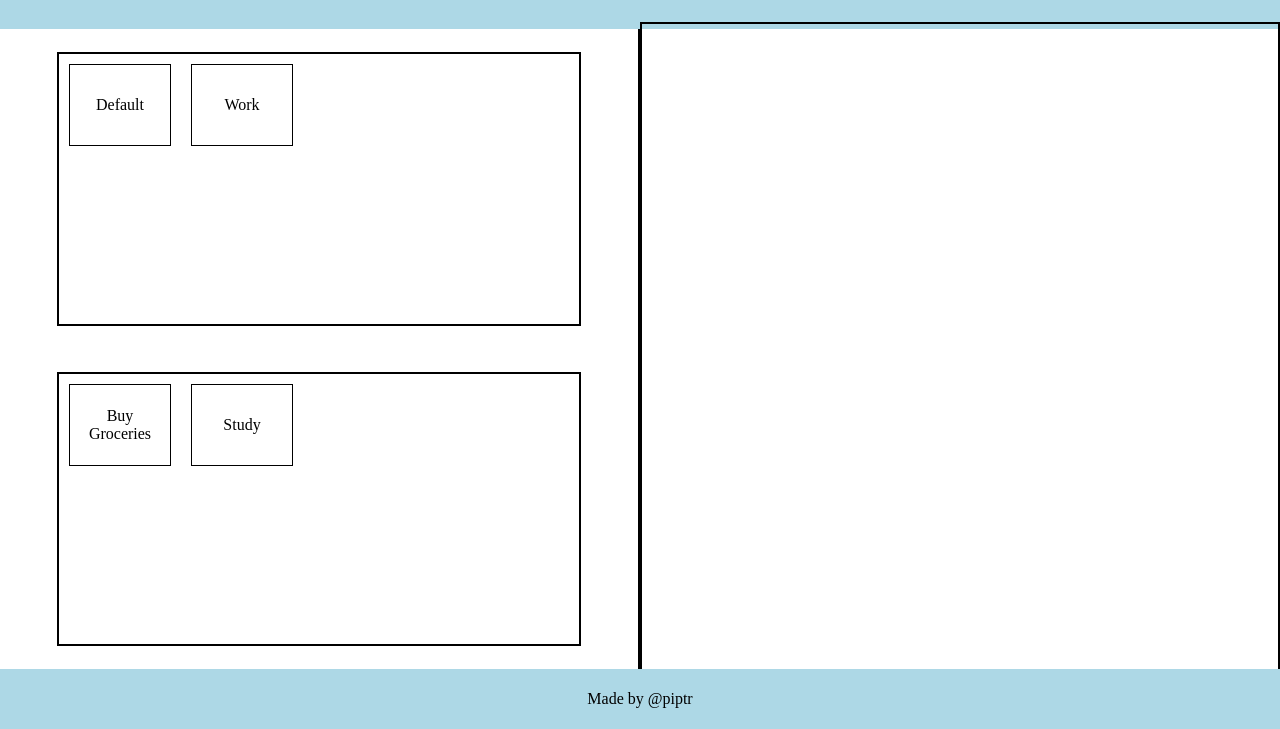
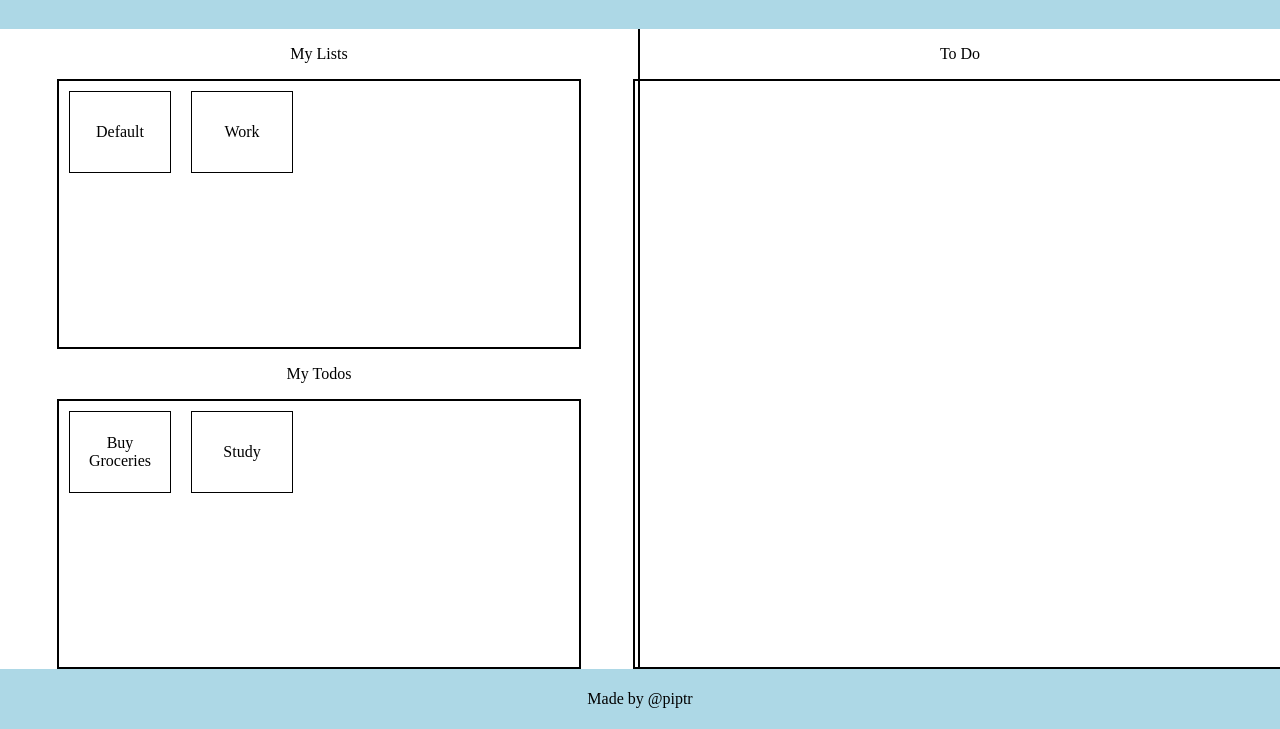
Before and after one commit to Piptr3/todo_list, a website built with webpack: page src/template.html in a window 1280 px wide. Shown: the part 71-800 px from the top of the page. Built offline with nearby package versions, Linux system fonts and the light colour scheme.

Commit message:
add titles to containers

```diff
--- a/src/modules/dom.js
+++ b/src/modules/dom.js
@@ -5,19 +5,30 @@ export function loadUI() {
         const listContainer = document.createElement('div');
         listContainer.classList.add('container');
         listContainer.classList.add('list-container');
-        listContainer.textContent = "My Lists";
 
         const todoContainer = document.createElement('div');
         todoContainer.classList.add('container');
         todoContainer.classList.add('todo-container');
-        todoContainer.textContent = "My Todos";
 
+        const topText = document.createElement('p');
+        topText.textContent = "My Lists";
+
+        const bottomText = document.createElement('p');
+        bottomText.textContent = "My Todos";
+
+        leftPanel.appendChild(topText);
         leftPanel.appendChild(listContainer);
+
+        leftPanel.appendChild(bottomText);
         leftPanel.appendChild(todoContainer);
 
         const liveScreen = document.createElement('div');
         liveScreen.classList.add('live-screen');
 
+        const rpText = document.createElement('p');
+        rpText.textContent = "To Do";
+
+        rightPanel.appendChild(rpText);
         rightPanel.appendChild(liveScreen);
 };
 
--- a/src/styles.css
+++ b/src/styles.css
@@ -60,6 +60,7 @@ body {
     display: flex;
     justify-content: center;
     align-items: center;
+    flex-direction: column;
 }
 
 .live-screen {
```
